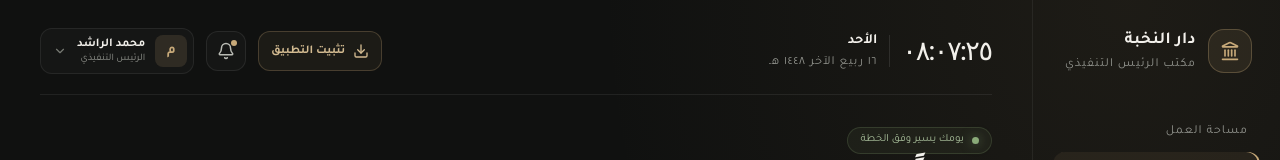
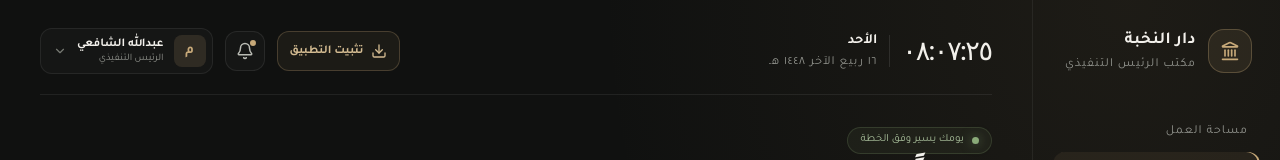
Before and after one commit to Jded0/mo3id-abod, a plain HTML site: page index.html in a window 1280 px wide. Shown: the top 160 px of the page. Drawn offline with nearby package versions, Linux system fonts and the light colour scheme.

Commit message:
Update executive display name

```diff
--- a/index.html
+++ b/index.html
@@ -341,7 +341,7 @@
                             class="grid h-8 w-8 place-items-center rounded-lg bg-[#c7a979]/15 text-sm font-bold gold-text">
                             م</div>
                         <div class="hidden text-right sm:block">
-                            <div class="text-xs font-semibold">محمد الراشد</div>
+                            <div class="text-xs font-semibold">عبدالله الشافعي</div>
                             <div class="text-[10px] text-[#92948e]">الرئيس التنفيذي</div>
                         </div><i data-lucide="chevron-down" class="h-3.5 w-3.5 text-[#777a73]"></i>
                     </div>
```
